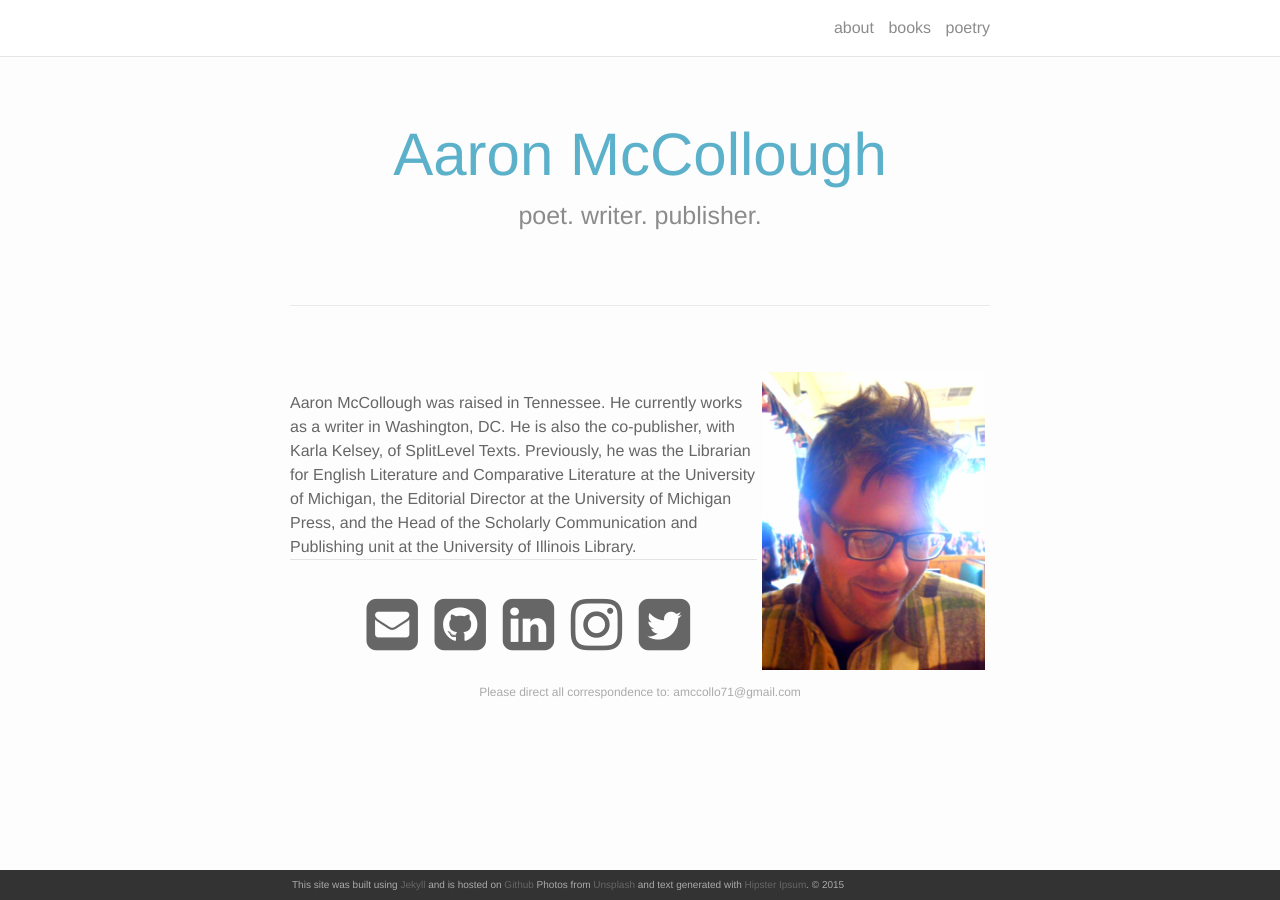
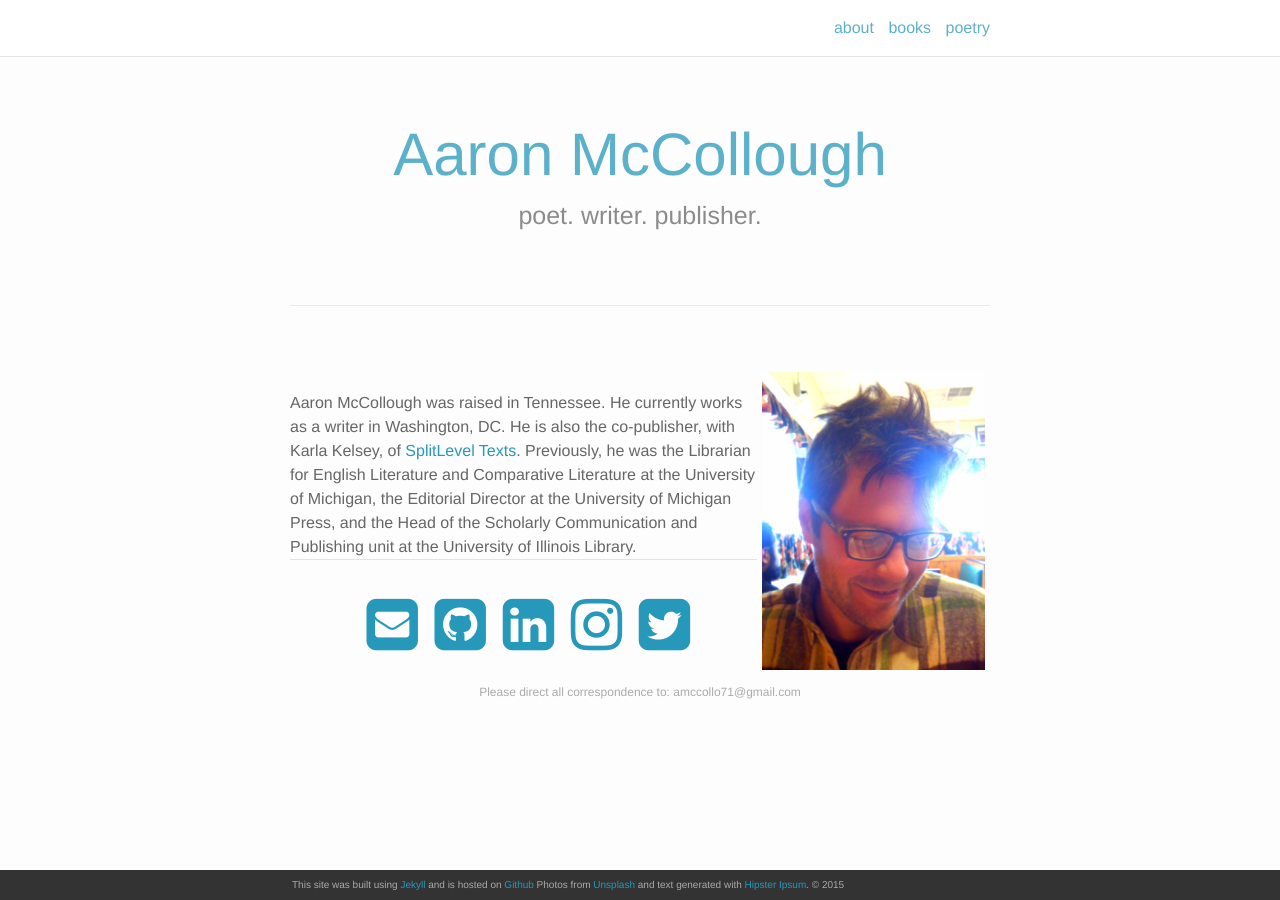
Before and after one commit to amccollo/amccollo.github.io, a Jekyll site: the page built from index.html, in a window 1280 px wide. Built offline with Jekyll 4.4.1, drawn with Linux system fonts in a browser that asks for light colours; nearby versions of some CDN libraries; the list of posts is cut into pages by our own code.

Commit message:
Update _base.scss
changes links color from $theme-color to $blue

```diff
--- a/_sass/_base.scss
+++ b/_sass/_base.scss
@@ -122,7 +122,7 @@ h1, h2, h3, h4, h5, h6 {
  * Links
  */
 a {
-    color: $text-color;
+    color: $blue;
     text-decoration: none;
     /*
     &:visited {
```
